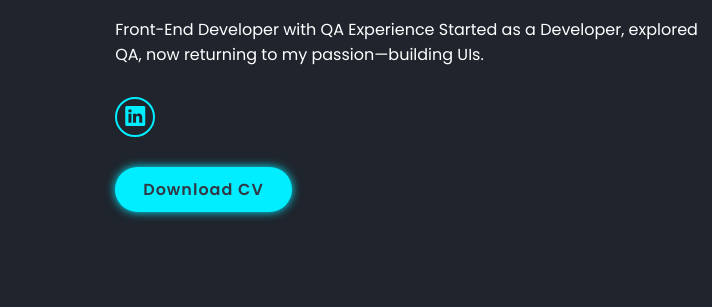
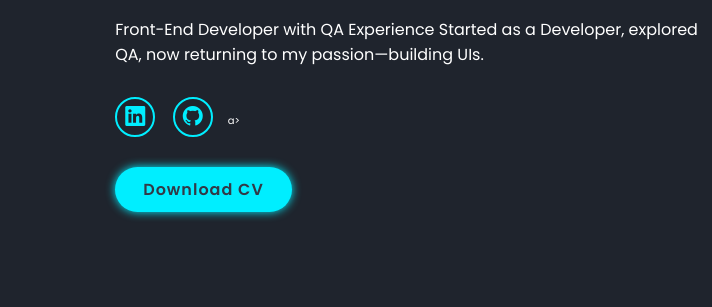
Before and after one commit to Srinithi2Aravindan/my_new_portfolio, a plain HTML site: page index.html in a window 1280 px wide. Shown: the part 420-727 px from the top of the page, 0-712 px from the left. Drawn offline with nearby package versions, Linux system fonts and the light colour scheme; grey boxes are pictures that could not be loaded.

Commit message:
Update index.html

```diff
--- a/index.html
+++ b/index.html
@@ -34,6 +34,7 @@
 Started as a Developer, explored QA, now returning to my passion—building UIs.</p>
             <div class="social-media">
                 <a href="https://www.linkedin.com/in/srinithi-aravindan-4539401a9/" target="_blank"><i class="bi bi-linkedin"></i></a>
+                <a href="https://github.com/Srinithi2Aravindan?tab=repositories" target="_blank"><i class="bi bi-github"></i></a>a>
             </div>
             <a href="#" class="btn">Download CV</a>
         </div>
```
